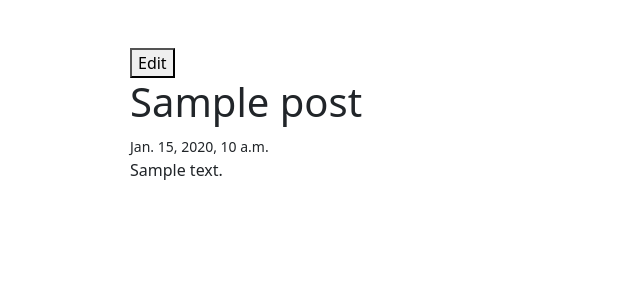
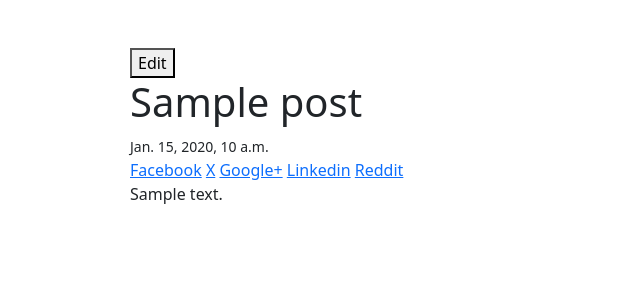
Before and after one commit to ortizfram/try-django1.9-django-blog-bootstrap, a Django app: a page that uses templates/post_detail.html in a window 1280 px wide. Shown: the top 300 px of the page, without its empty margins (0-640 px from the left). Run offline with Django 4.2, Linux system fonts and the light colour scheme; tables that the repository leaves empty hold one stand-in row (values such as "Sample post").

Commit message:
anchortags in post_detail

```diff
--- a/templates/post_detail.html
+++ b/templates/post_detail.html
@@ -11,7 +11,27 @@
             <img src='{{ instance.image.url }}' class='img-fluid'/>
         {% endif %}
         <h1>{{instance.title}}</h1><small>{{ instance.timestamp}}</small><br/>
+
+        <div class='anchortags'>
+            <!-- {{ request.build_absolute_uri }} -->
+            <!-- Share on Facebook anchortag-->
+            <a href="https://www.facebook.com/sharer/sharer.php?u={{ request.build_absolute_uri }}">
+                Facebook</a>
+            <!-- Share on X anchortag-->
+            <a href="https://twitter.com/home?status=I'm%20going%20to%20learn%20to%20Code...%20Come%20build%20an%20web%20apsp%20with%20me!%20%23CFE%20and%20@ortizfram%20{{ request.build_absolute_uri }}">
+                X</a>
+            <!-- Share on GooglePlus anchortag-->
+            <a href='https://plus.google.com/share?url={{ request.build_absolute_uri }}'>
+                Google+</a>
+            <!-- Share on Linkedin anchortag-->
+            <a href="https://www.linkedin.com/shareArticle?mini=true&url={{ request.build_absolute_uri }}">
+                Linkedin</a>
+            <!-- Share on Reddit anchortag-->
+            <a href="http://www.reddit.com/submit?{{ request.build_absolute_uri }}&title=Unlock%20to%20Learn%20Swift%20for%20Free!%20By%20Swift%20for%20Entrepreneurs.%20Made%20for%20Non%20Techincals.">
+                Reddit</a>
+        </div>
         {{ instance.content|linebreaks}}<br/>
+
 
 
     </div>
```
